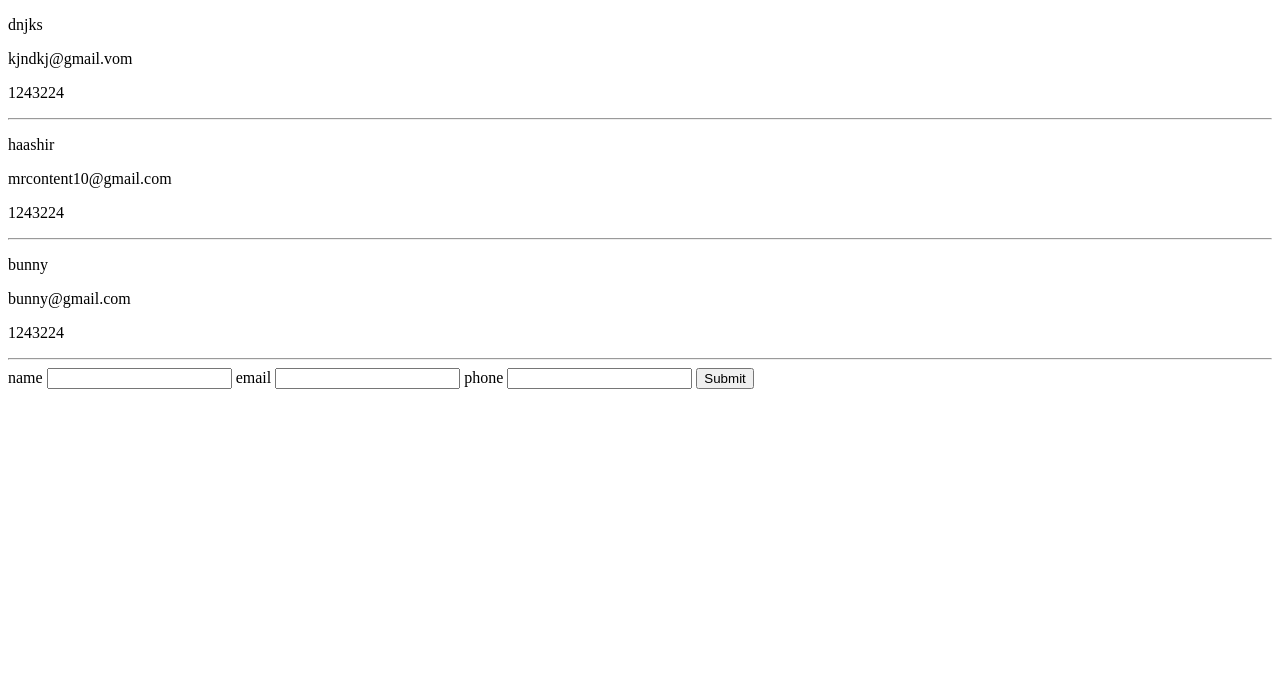
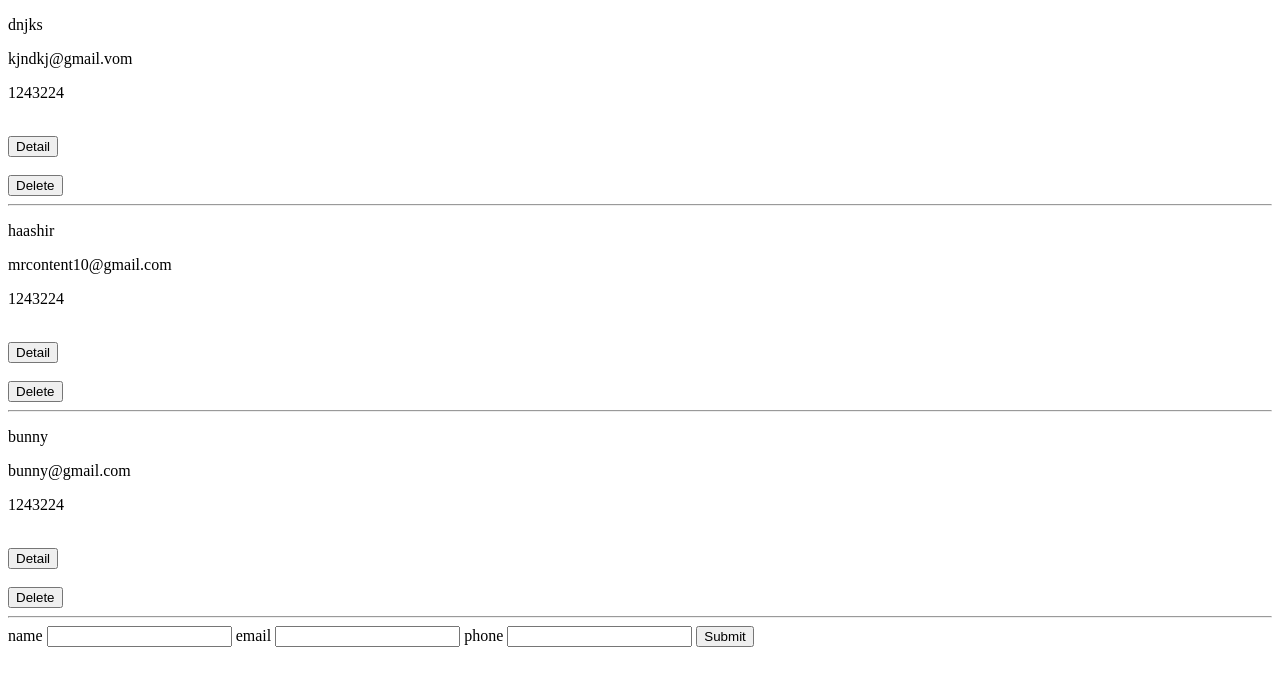
Before and after one commit to Haashir-Shakeel/contact_api-django, a Django app: page / in a window 1280 px wide. Shown: the top 686 px of the page. Run offline with Django 3.2, Linux system fonts and the light colour scheme; data comes from the database, SQL or seed files in the repository; both versions use the stored data as it was after the commit.

Commit message:
added detailview and deleteview

```diff
--- a/api/urls.py
+++ b/api/urls.py
@@ -2,5 +2,7 @@ from django.urls import path
 from . import views
 urlpatterns = [
     path('', views.allcontact, name="allcontact"),
-    path('formsubmit',views.formsubmit,name="formsubmit")
+    path('formsubmit',views.formsubmit,name="formsubmit"),
+    path('detailContact/<str:pk>/',views.detailContact,name="detailContact"),
+    path('deleteContact/<str:pk>/',views.deleteContact,name="deleteContact")
     ]
--- a/api/views.py
+++ b/api/views.py
@@ -1,6 +1,6 @@
 from django.shortcuts import render
 from .models import Contact
-from django.http import HttpResponseRedirect
+from django.http import HttpResponseRedirect, HttpResponse
 # Create your views here.
 
 def allcontact(request):
@@ -20,3 +20,15 @@ def formsubmit(request):
     newcontact = Contact.objects.create(name=name,email=email,phone=phone)
     newcontact.save()
     return HttpResponseRedirect('/')
+
+def detailContact(request,pk):
+    data = Contact.objects.get(id=pk)
+    context = {
+        "data":data
+    }
+    return render(request, 'detail.html', context)
+
+def deleteContact(request,pk):
+    contact = Contact.objects.get(id=pk)
+    contact.delete()
+    return HttpResponseRedirect('/')
--- a/templates/index.html
+++ b/templates/index.html
@@ -15,6 +15,16 @@
     <p>{{contact}}</p>
     <p>{{contact.email}}</p>
     <p>{{contact.phone}}</p>
+    <br>
+    <form id="detail-contact" method="POST" action="{% url 'detailContact' contact.id %}">
+    {% csrf_token %}
+    <button>Detail</button>
+    </form>
+    <br>
+    <form id="delete-contact" method="POST" action="{% url 'deleteContact' contact.id %}">
+        {% csrf_token %}
+        <button>Delete</button>
+        </form>
     <hr>
 
     {% endfor %}
```
Also changed, not shown: templates/detail.html (added, +17 -0 lines), db.sqlite3.
